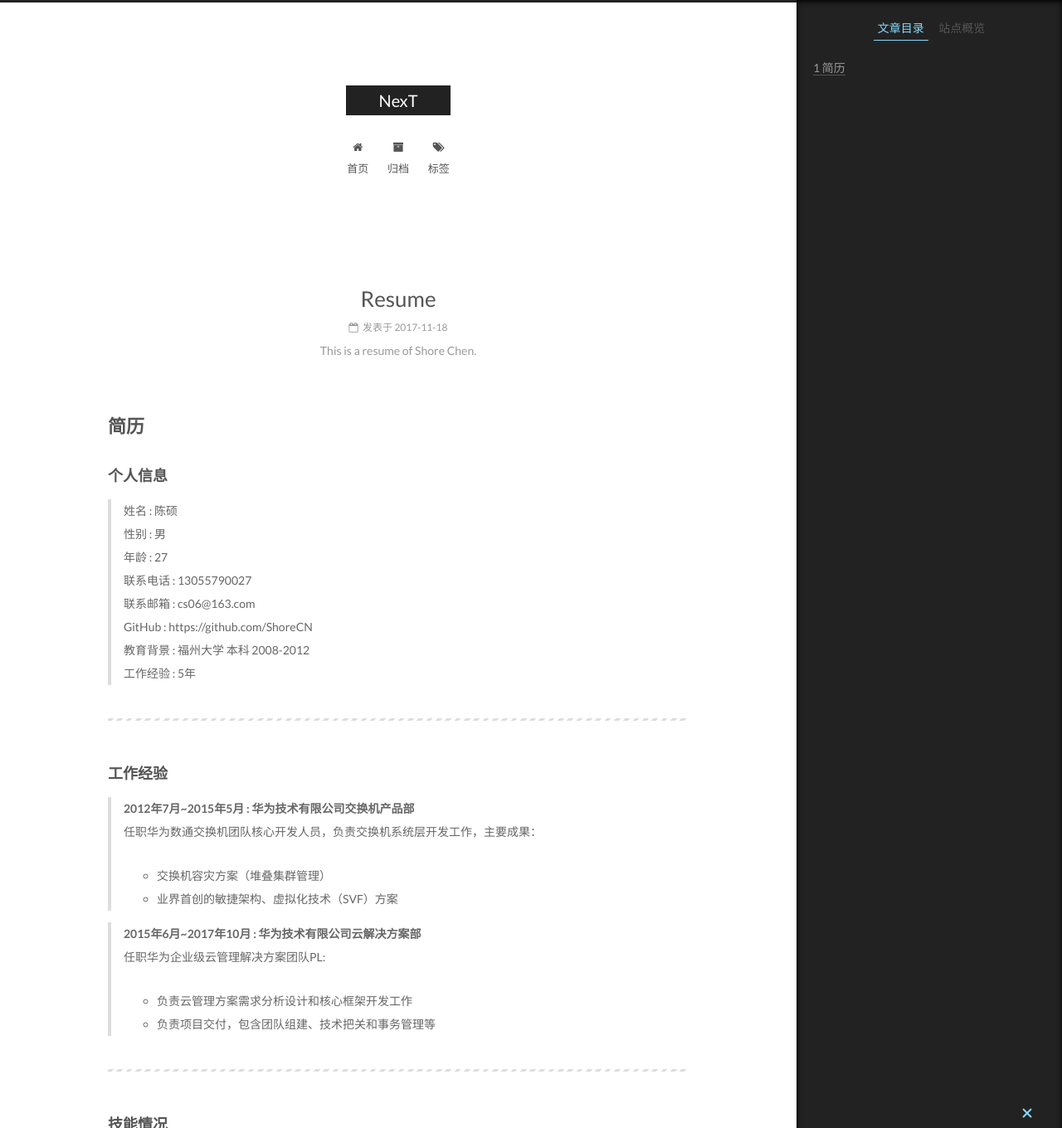
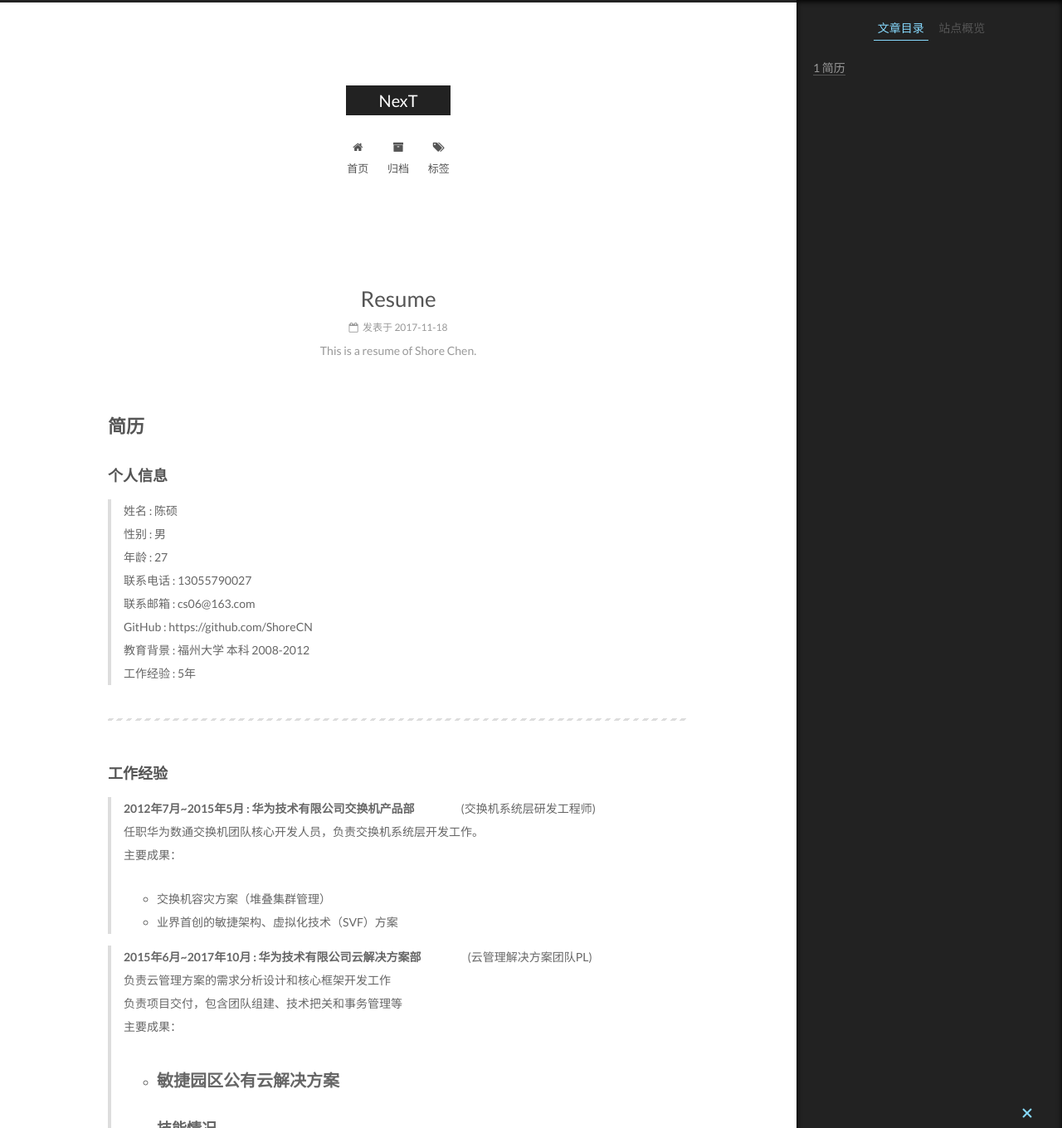
Before and after one commit to ShoreCN/ShoreCN.github.io, a Jekyll site: the page built from _posts/2017-11-18-Resume.md, in a window 1280 px wide and 1400 px high, cut to the strip 0-1360 px from the top of the window. Shown: the whole strip at 83% size. Built offline with Jekyll 4.4.1, drawn with Linux system fonts in a browser that asks for light colours.

Commit message:
Update the resume

```diff
--- a/_posts/2017-11-18-Resume.md
+++ b/_posts/2017-11-18-Resume.md
@@ -19,20 +19,20 @@ tags:
 
 ---
 ### 工作经验
-> **2012年7月~2015年5月 : 华为技术有限公司交换机产品部**
-> 任职华为数通交换机团队核心开发人员，负责交换机系统层开发工作，主要成果：
+> **2012年7月~2015年5月 : 华为技术有限公司交换机产品部**　　　　(交换机系统层研发工程师)
+> 任职华为数通交换机团队核心开发人员，负责交换机系统层开发工作。
+> 主要成果：
 > - 交换机容灾方案（堆叠集群管理）
 > - 业界首创的敏捷架构、虚拟化技术（SVF）方案
 
-> **2015年6月~2017年10月 : 华为技术有限公司云解决方案部**
-> 任职华为企业级云管理解决方案团队PL:
-> - 负责云管理方案需求分析设计和核心框架开发工作
-> - 负责项目交付，包含团队组建、技术把关和事务管理等
-
+> **2015年6月~2017年10月 : 华为技术有限公司云解决方案部**　　　　(云管理解决方案团队PL)
+> 负责云管理方案的需求分析设计和核心框架开发工作
+> 负责项目交付，包含团队组建、技术把关和事务管理等
+> 主要成果：
+> - 敏捷园区公有云解决方案
 ---
 ### 技能情况
 ![](https://github.com/ShoreCN/Resume/blob/master/img/skill1113.jpg?raw=true)
-
 ---
 ### 个人介绍
 > - 崇尚技术，学习能力强，爱好自我折腾，追求高效率
```
